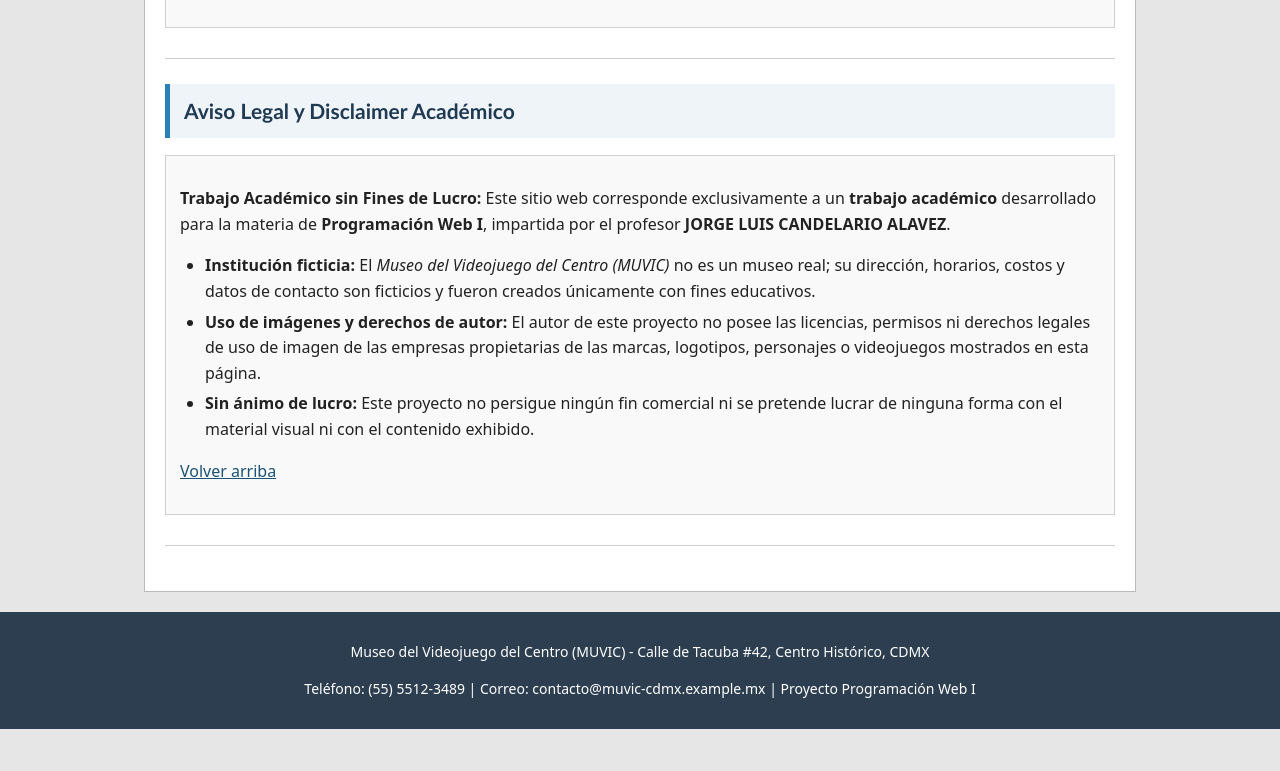
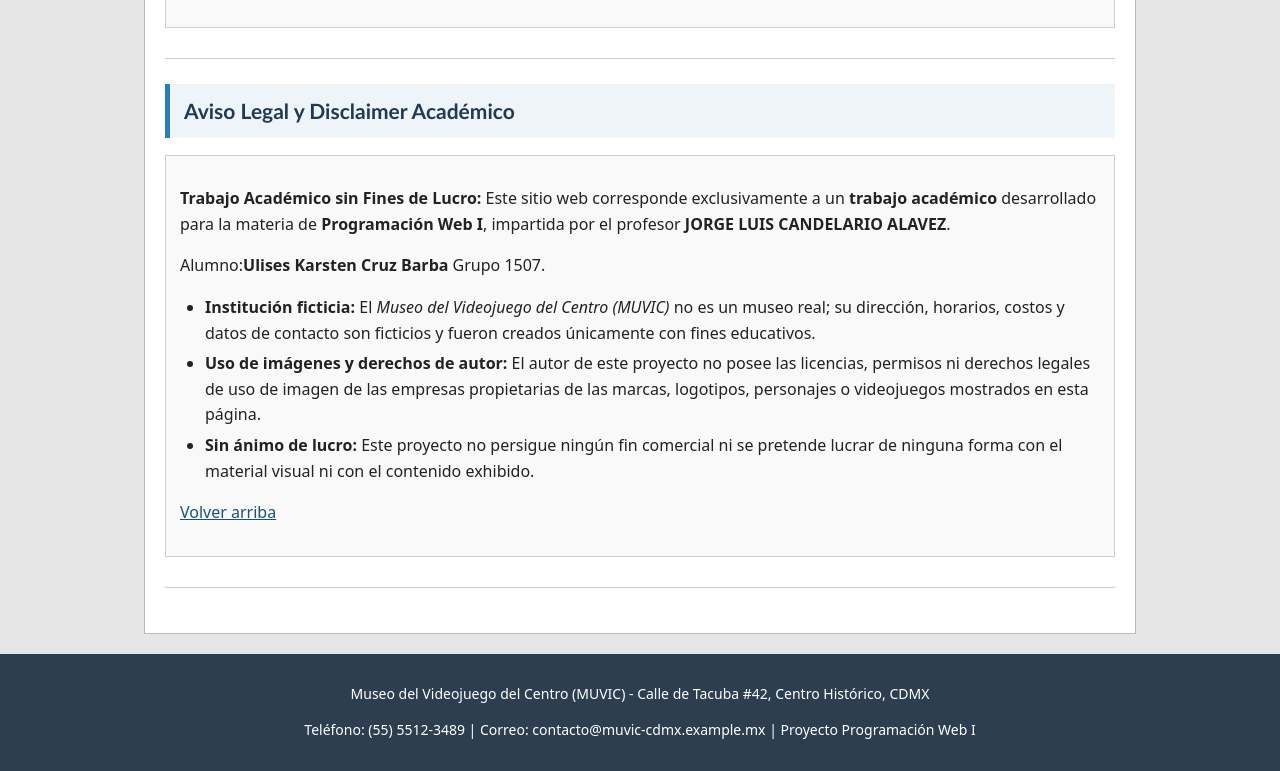
Before and after one commit to UlisesKarstenCruzBarba/FinalCandelarioWeb1, a plain HTML site: page index.html in a window 1280 px wide. Shown: the part 10569-11340 px from the top of the page. Before the commit the page ends 11298 px from the top, so only its background shows below. Drawn offline with Linux system fonts and the light colour scheme.

Commit message:
Update index.html
mi nombre

```diff
--- a/index.html
+++ b/index.html
@@ -411,6 +411,7 @@
             <div class="bloque-info">
                 <p>
                     <strong>Trabajo Académico sin Fines de Lucro:</strong> Este sitio web corresponde exclusivamente a un <strong>trabajo académico</strong> desarrollado para la materia de <strong>Programación Web I</strong>, impartida por el profesor <strong>JORGE LUIS CANDELARIO ALAVEZ</strong>.
+                    <p>Alumno:<strong>Ulises Karsten Cruz Barba </strong>Grupo 1507.
                 </p>
                 <ul>
                     <li><strong>Institución ficticia:</strong> El <em>Museo del Videojuego del Centro (MUVIC)</em> no es un museo real; su dirección, horarios, costos y datos de contacto son ficticios y fueron creados únicamente con fines educativos.</li>
```
